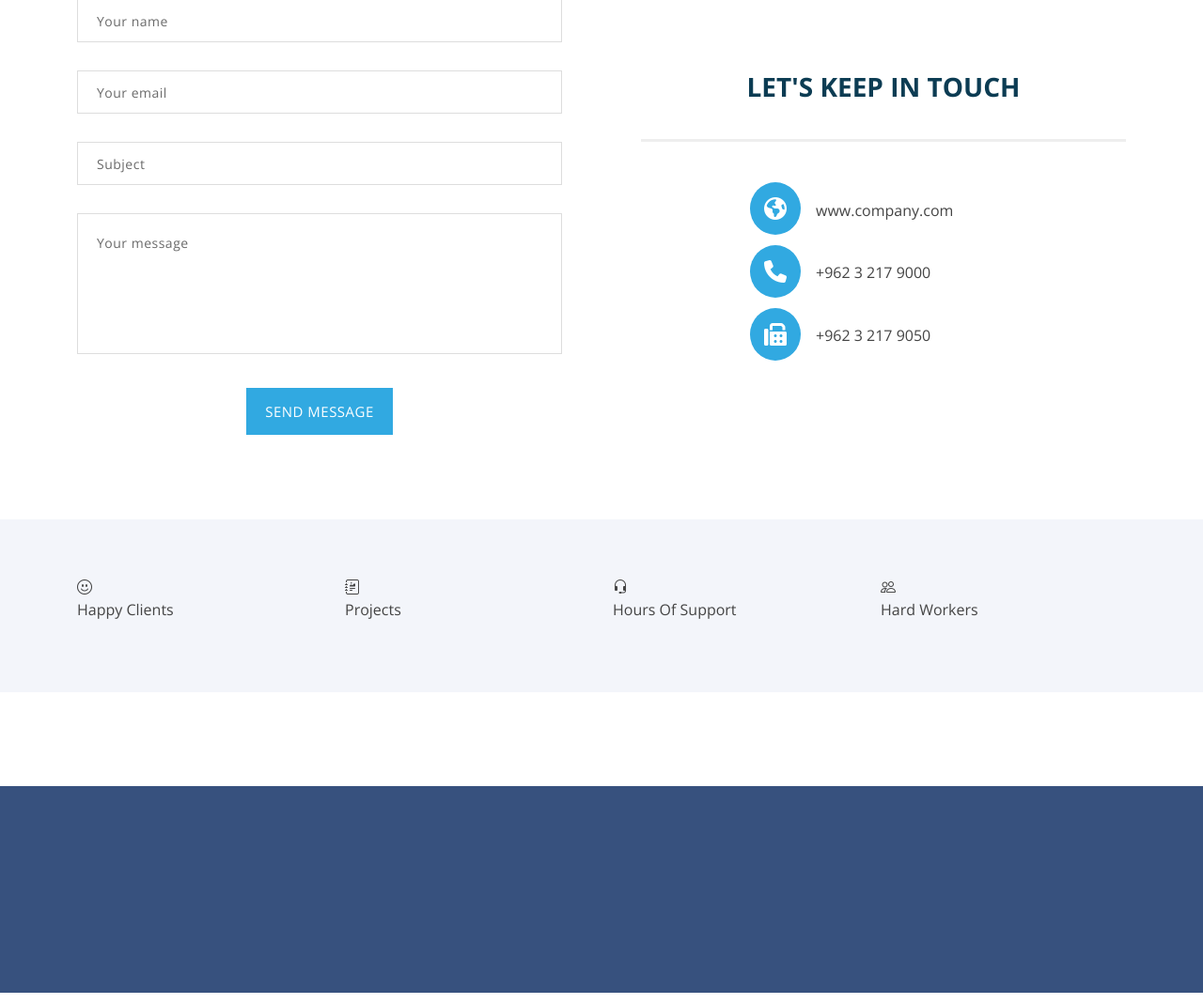
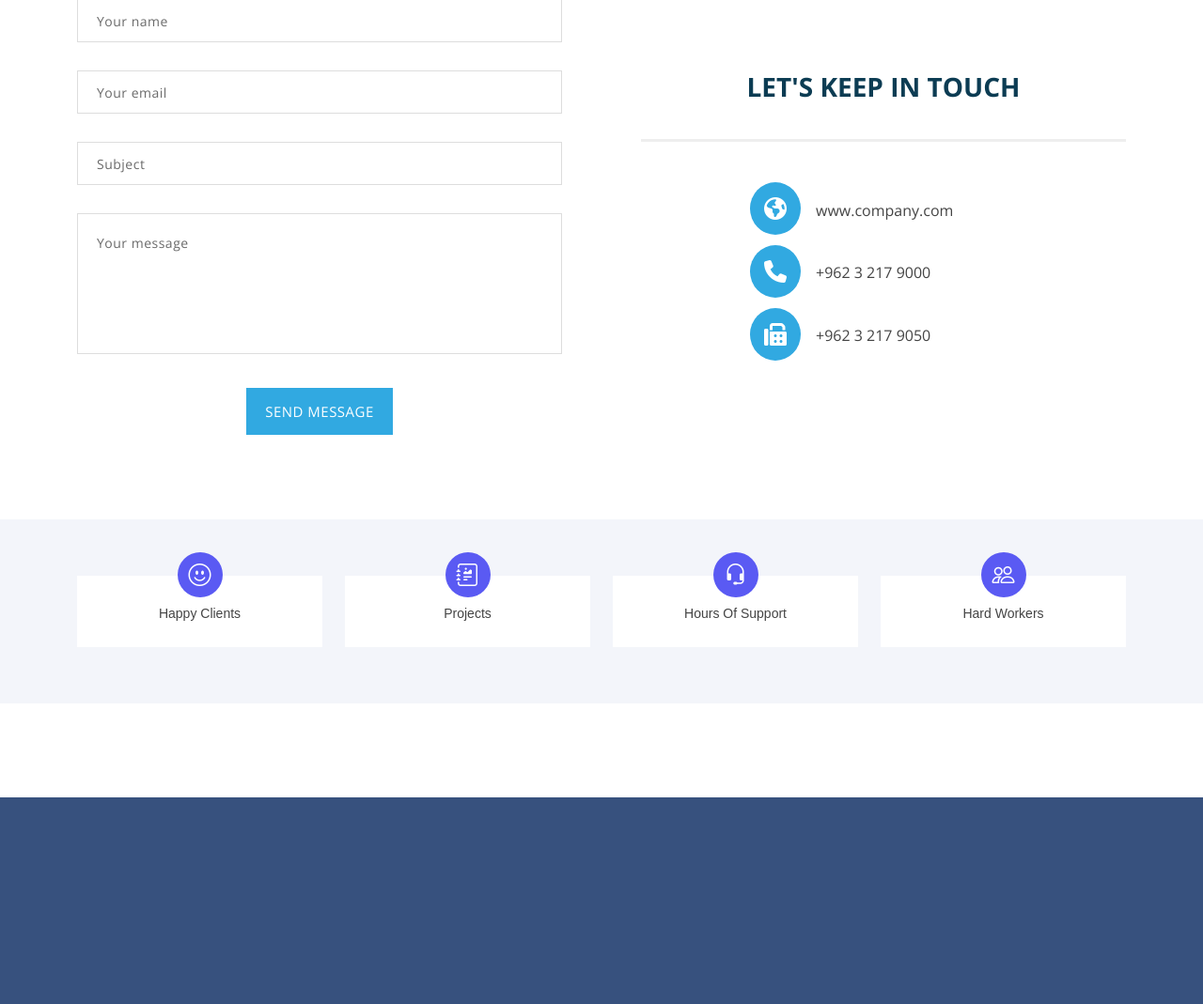
Before and after one commit to anasasha98/CODLY, a PHP site: page / in a window 1280 px wide. Shown: the part 3057-4126 px from the top of the page at 94% size. Run offline with PHP 8.4, Linux system fonts and the light colour scheme; some libraries are stand-ins or nearby versions.

Commit message:
style edit

```diff
--- a/assets/css/style.css
+++ b/assets/css/style.css
@@ -1668,3 +1668,44 @@
     padding-top: 4px;
   }
 }
+/* # Counts */
+/* --------------------------------------------------------------*/ */
+.counts {
+  padding: 70px 0 60px;
+}
+.counts .count-box {
+  padding: 30px 30px 25px 30px;
+  width: 100%;
+  position: relative;
+  text-align: center;
+  background: #fff;
+}
+.counts .count-box i {
+  position: absolute;
+  top: -25px;
+  left: 50%;
+  transform: translateX(-50%);
+  font-size: 24px;
+  background: #5a5af3;
+  color: #fff;
+  border-radius: 50px;
+  width: 48px;
+  height: 48px;
+  display: inline-flex;
+  align-items: center;
+  justify-content: center;
+}
+.counts .count-box span {
+  font-size: 36px;
+  display: block;
+  font-weight: 600;
+  color: #0c0ca8;
+}
+.counts .count-box p {
+  padding: 0;
+  margin: 0;
+  font-family: "Raleway", sans-serif;
+  font-size: 14px;
+}
+
+/*--------------------------------------------------------------
```
